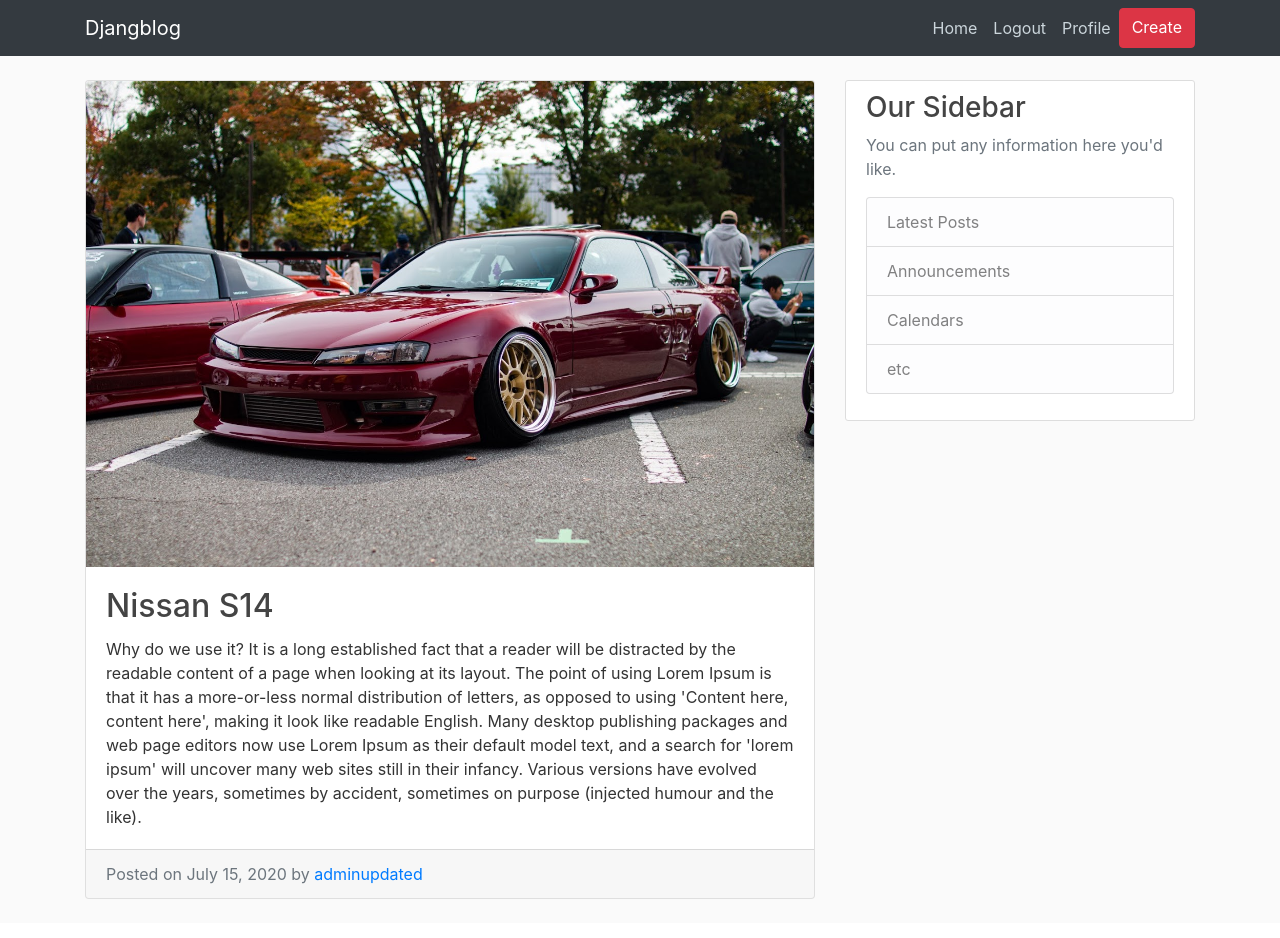
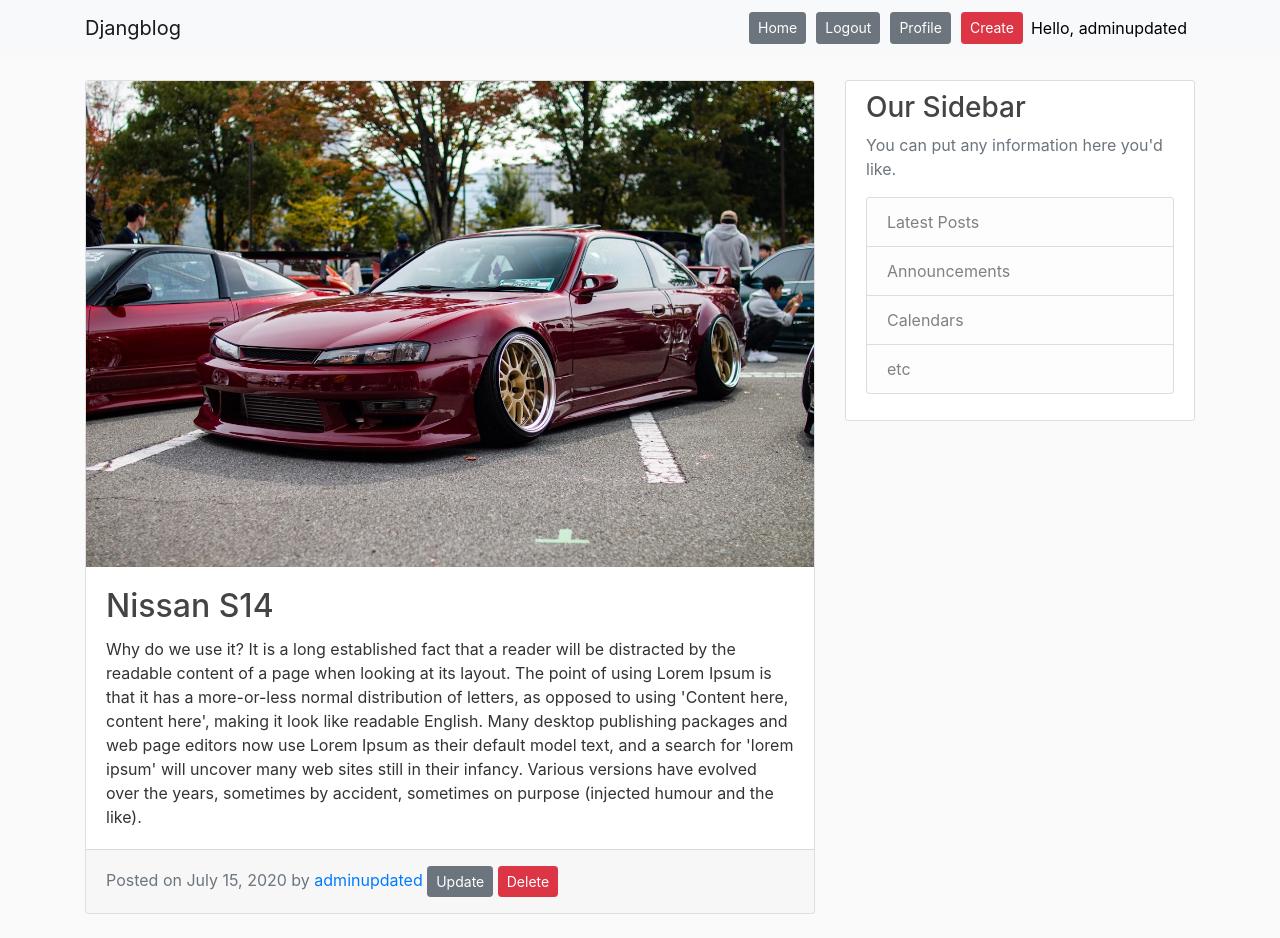
Before and after one commit to nkouki98/Django-Blog, a Django app: page /post/25/ in a window 1280 px wide. Before the commit the page ends 899 px from the top, so only its background shows below. Run offline with Django 3.2, Linux system fonts and the light colour scheme; a user stored in the database is signed in; data comes from the database, SQL or seed files in the repository; both versions use the stored data as it was after the commit; some libraries are stand-ins or nearby versions.

Commit message:
Template/bootstrap updates, CRUD updates there might be bugs

```diff
--- a/blog/static/blog/main.css
+++ b/blog/static/blog/main.css
@@ -13,16 +13,23 @@ ul {
   margin: 0;
 }
 
+.btn-margin-left {
+    margin-left: 5px;
+}
+.btn-margin-right {
+    margin-right: 5px;
+}
+
 .bg-steel {
   background-color: #5f788a;
 }
 
 .site-header .navbar-nav .nav-link {
-  color: #cbd5db;
+  color: black;
 }
 
 .site-header .navbar-nav .nav-link:hover {
-  color: #ffffff;
+  color: dimgrey;
 }
 
 .site-header .navbar-nav .nav-link.active {
@@ -81,5 +88,5 @@ a.article-title:hover {
 }
 
 .account-heading {
-  font-size: 2.5rem;
+  font-size: 2.0rem;
 }
--- a/blog/templates/blog/post_detail.html
+++ b/blog/templates/blog/post_detail.html
@@ -14,6 +14,10 @@
             <a href="{% url 'userprofile' object.author.username %}">
                 {% endif %}
                 {{ object.author.username }}</a>
+            {% if object.author == user %}
+                <a class="btn btn-secondary btn-sm mt-1 mb-1" href="{% url 'post-update' object.id %}">Update</a>
+                <a class="btn btn-danger btn-sm mt-1 mb-1" href="{% url 'post-delete' object.id %}">Delete</a>
+            {% endif %}
           </div>
         </div>
 
--- a/blog/views.py
+++ b/blog/views.py
@@ -1,7 +1,7 @@
 from django.shortcuts import render
 from .models import Post
 from django.contrib.auth.mixins import LoginRequiredMixin, UserPassesTestMixin
-from django.views.generic import ListView, DetailView, CreateView, UpdateView
+from django.views.generic import ListView, DetailView, CreateView, UpdateView, DeleteView
 # Create your views here.
 
 
@@ -49,3 +49,15 @@ class PostUpdateView(LoginRequiredMixin, UserPassesTestMixin, UpdateView):  # se
         if self.request.user == post.author:
             return True
         return False
+
+
+
+class PostDeleteView(LoginRequiredMixin, UserPassesTestMixin, DeleteView):
+    model = Post
+    success_url = '/'
+
+    def test_func(self):
+        post = self.get_object()
+        if self.request.user == post.author:
+            return True
+        return False
--- a/djangoblog/urls.py
+++ b/djangoblog/urls.py
@@ -21,7 +21,7 @@ from django.conf.urls.static import static
 from users import views as user_views
 from blog import views as blog_views
 from users.decorators import user_unauthenticated
-from blog.views import PostListView, PostDetailView, PostCreateView, PostUpdateView
+from blog.views import PostListView, PostDetailView, PostCreateView, PostUpdateView, PostDeleteView
 urlpatterns = [
 
     path('admin/', admin.site.urls),
@@ -29,6 +29,9 @@ urlpatterns = [
     path('post/<int:pk>/', PostDetailView.as_view(), name='post-detail'),
     path('post/new/', PostCreateView.as_view(), name='post-create'),
     path('post/<int:pk>/update/', PostUpdateView.as_view(), name='post-update'),
+    path('post/<int:pk>/delete/', PostDeleteView.as_view(), name='post-delete'),
+
+    #-------------------------------------------------------------------------------#
 
     path('register/', user_views.register, name='register'),
     path('profile/', user_views.profile, name='profile'),
--- a/templates/base.html
+++ b/templates/base.html
@@ -14,7 +14,7 @@
 </head>
 <body>
     <header class="site-header">
-        <nav class="navbar navbar-expand-lg navbar-dark bg-dark fixed-top">
+        <nav class="navbar navbar-expand-lg navbar-light bg-light fixed-top">
     <div class="container">
       <a class="navbar-brand" href="{% url 'blog-home' %}">Djangblog</a>
       <button class="navbar-toggler" type="button" data-toggle="collapse" data-target="#navbarResponsive" aria-controls="navbarResponsive" aria-expanded="false" aria-label="Toggle navigation">
@@ -22,14 +22,15 @@
       </button>
       <div class="collapse navbar-collapse" id="navbarResponsive">
         <ul class="navbar-nav ml-auto">
-              <a class="nav-item nav-link" href="{% url 'blog-home' %}">Home</a>
+              <a class="btn btn-secondary btn-margin-left btn-margin-right btn-sm mt-1 mb-1" href="{% url 'blog-home' %}">Home</a>
             {% if user.is_authenticated %}
-              <a class="nav-item nav-link" href="{% url 'logout' %}">Logout</a>
-              <a class="nav-item nav-link" href="{% url 'profile' %}">Profile</a>
-              <a class="btn btn-danger navbar-btn" href="{% url 'post-create' %}">Create</a>
+              <a class="btn btn-secondary navbar-btn btn-margin-right btn-margin-left btn-sm mt-1 mb-1" href="{% url 'logout' %}">Logout</a>
+              <a class="btn btn-secondary navbar-btn btn-margin-right btn-margin-left btn-sm mt-1 mb-1" href="{% url 'profile' %}">Profile</a>
+              <a class="btn btn-danger navbar-btn btn-margin-left btn-sm mt-1 mb-1" href="{% url 'post-create' %}">Create</a>
+              <a class ="nav-item nav-link"style="color:black"> Hello, {{request.user.username}}</a>
             {% else %}
-              <a class="nav-item nav-link" href="{% url 'login' %}">Login</a>
-              <a class="nav-item nav-link" href="{% url 'register' %}">Register</a>
+              <a class="btn btn-secondary navbar-btn btn-margin-right btn-margin-left btn-sm mt-1 mb-1" href="{% url 'login' %}">Login</a>
+              <a class="btn btn-secondary navbar-btn btn-margin-right btn-margin-left btn-sm mt-1 mb-1" href="{% url 'register' %}">Register</a>
             {% endif %}
         </ul>
       </div>
```
Also changed, not shown: blog/templates/blog/post_confirm_delete.html (added, +21 -0 lines), users/templates/users/userprofile.html (+3 -9 lines), db.sqlite3, media/blog_pics/89656165_3041788595844826_2862164573966827520_o_N5IMVdy.jpg (added), media/blog_pics/cozies-tone-IPcNOfiQJ5M-unsplash_oA3jkJV.jpg (added), media/profile_pics/cozies-tone-IPcNOfiQJ5M-unsplash.jpg (added).
